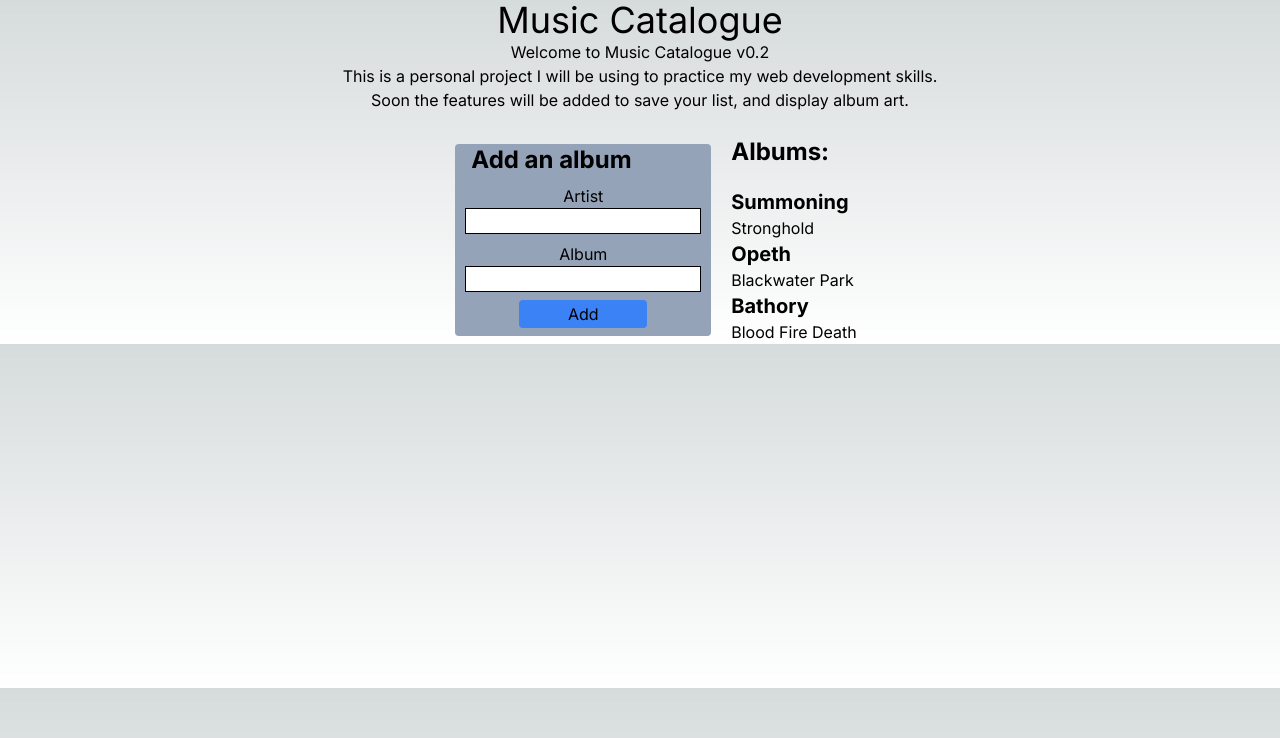
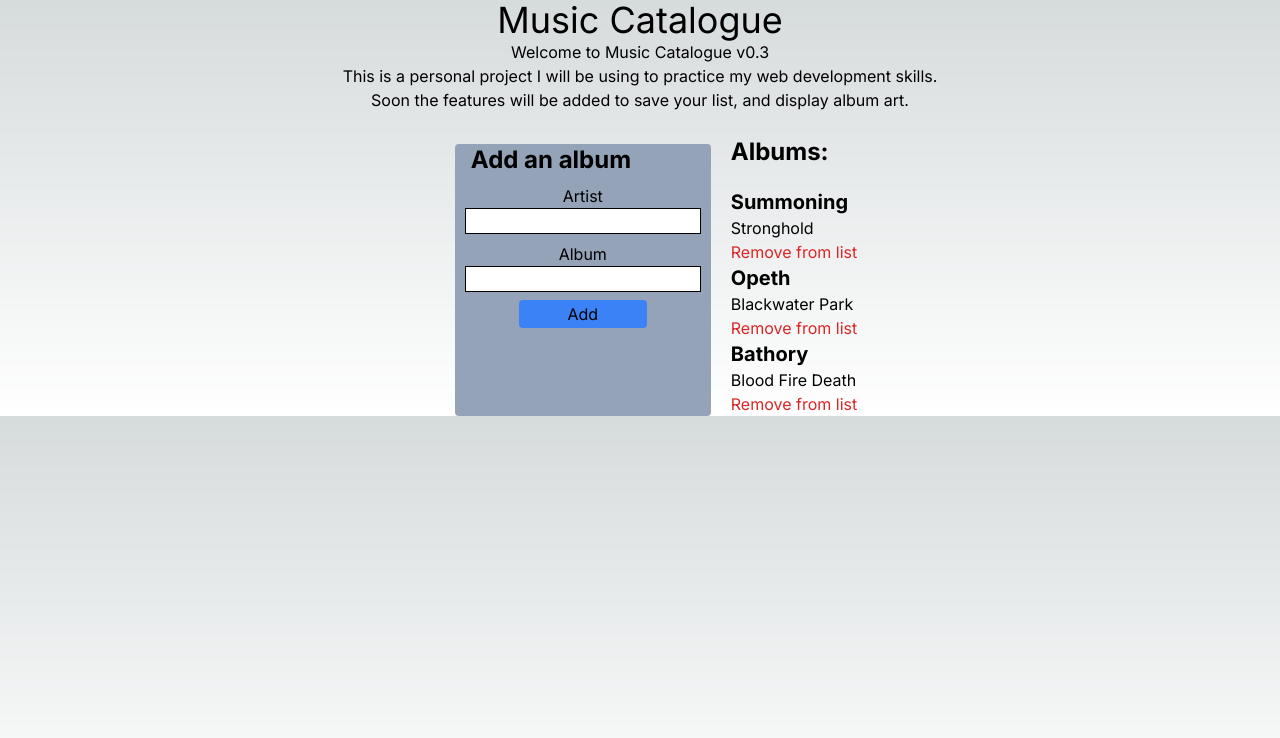
Before and after one commit to DorianLaycock/music-catalogue, a Next.js app: page / in a window 1280 px wide. Shown: the top 738 px of the page. Built offline with nearby package versions, Linux system fonts and the light colour scheme.

Commit message:
Cleaned up code

```diff
--- a/app/item.js
+++ b/app/item.js
@@ -3,6 +3,9 @@ export default function Item({ artist, album }) {
         <div>
             <h3 class="cursor-pointer font-bold text-xl hover:underline">{artist}</h3>
             <p>{album}</p>
+            <p>
+                <button class="cursor-pointer text-red-600" onClick={() => onDelete(album)}>Remove from list</button>
+            </p>
         </div>
     );
 }
--- a/app/itemlist.js
+++ b/app/itemlist.js
@@ -1,6 +1,11 @@
 import Item from "./item.js";
 
-export default function ItemList({ items }) {
+export default function ItemList({ items, onDelete }) {
+
+    function handleDelete(album){
+        onDelete(album);
+}
+
     return (
         <div class="block ml-5 mt-6">
             <h1 class="text-2xl font-bold mb-5">Albums:</h1>
--- a/app/page.js
+++ b/app/page.js
@@ -1,6 +1,6 @@
 "use client";
 
-import {useState} from "react";
+import {useEffect, useState} from "react";
 import ItemList from "./itemlist.js";
 import Itemform from "./itemform.js";
 import Item from "./item.js";
@@ -19,23 +19,19 @@ export default function Page() {
     setItems([...items, item]);
   }
 
-  function handleDelete(item){
-    setItems(items.filter((item) => item.artist !== artist));
+  function handleDelete(album){
+    setItems(items.filter((item) => item.album !== album));
   }
 
   return (
     <main class="flex flex-col justify-center items-center w-screen">
       <h1 class="text-4xl">Music Catalogue</h1>
-      <p>Welcome to Music Catalogue v0.2</p>
+      <p>Welcome to Music Catalogue v0.3</p>
       <p>This is a personal project I will be using to practice my web development skills.</p>
       <p>Soon the features will be added to save your list, and display album art.</p>
       <div class="flex flex-row">
-        <div class="">
           <Itemform onSubmit={(item) => handleSubmit(item)} />
-        </div>
-        <div class="">
-          <ItemList items={items}/>
-        </div>
+          <ItemList items={items} onDelete = {handleDelete}/>
       </div>
     </main>
   )
```
